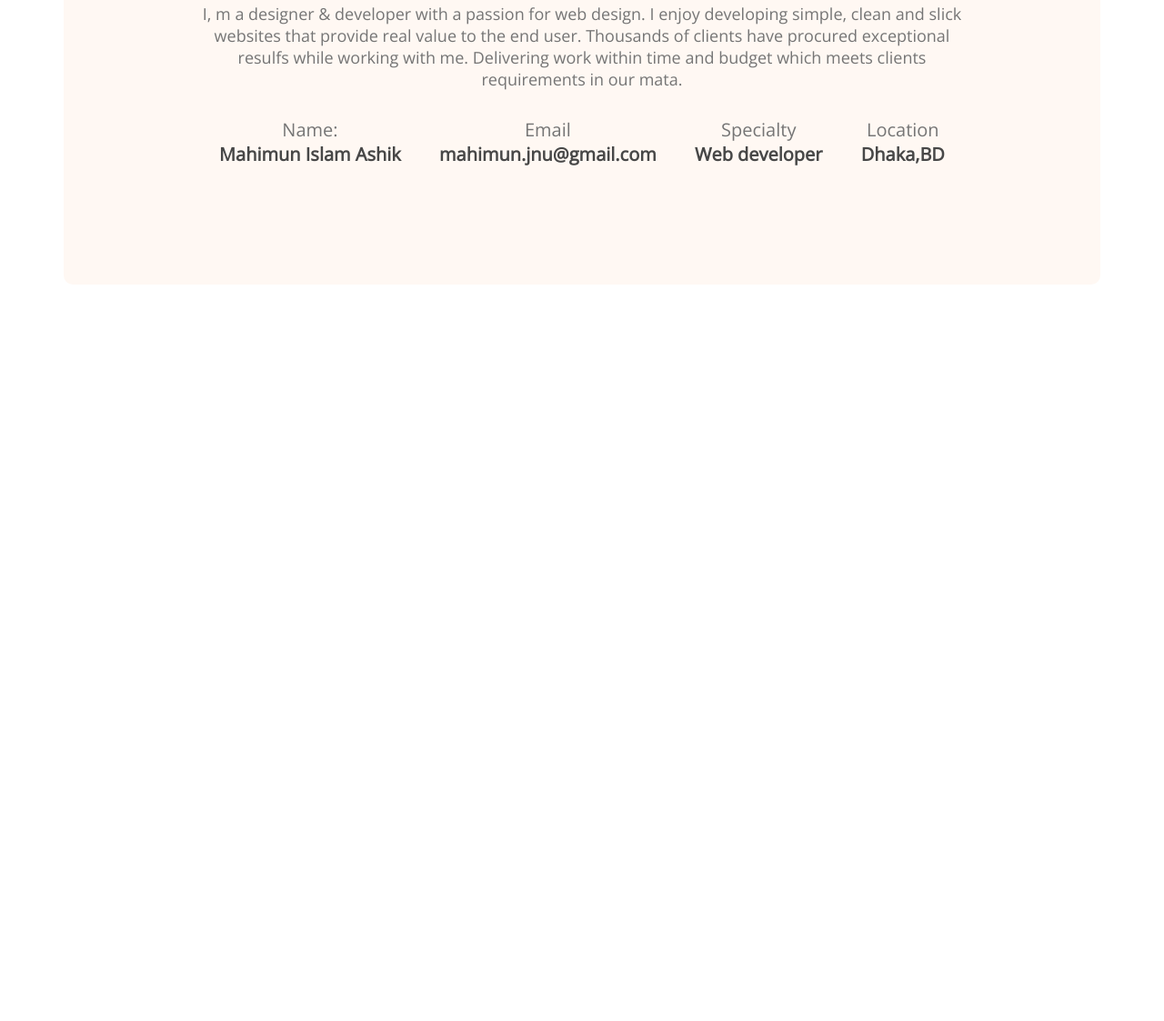
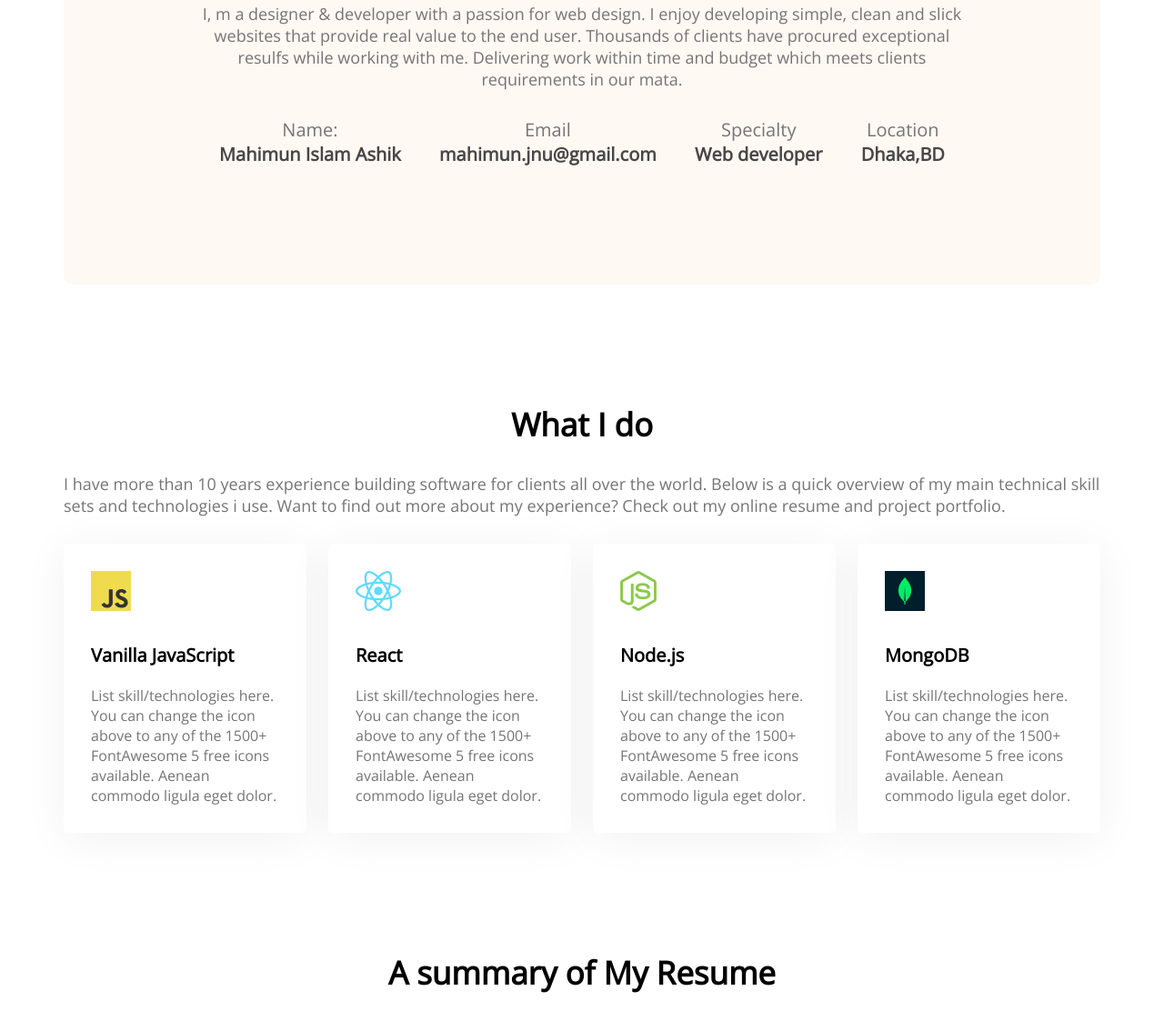
Before and after one commit to ashikjnu/devoloper-portfolio, a plain HTML site: page index.html in a window 1280 px wide. Shown: the part 1174-2297 px from the top of the page at 91% size. Before the commit the page ends 1487 px from the top, so only its background shows below. Drawn offline with nearby package versions, Linux system fonts and the light colour scheme.

Commit message:
added skill content

```diff
--- a/index.html
+++ b/index.html
@@ -59,6 +59,40 @@
             </div>
 
         </section>
+        <section class="wht-i-do">
+            <h3 class="section-title">What I do </h3>
+            <p class="section-description">I have more than 10 years experience building software for clients all over the world. Below is a quick overview of my main technical skill sets and technologies i use. Want to find out more about my experience? Check out my online resume and project portfolio.</p>
+            <div class="skill-container">
+                <div class="skill">
+                    <img src="images/icons/js.png" alt="">
+                    <p class="skill-title">Vanilla JavaScript</p>
+                    <p class="skill-description">List skill/technologies here. You can change the icon above to any of the 1500+ FontAwesome 5 free icons available. Aenean commodo ligula eget dolor.</p>
+                </div>
+                <div class="skill">
+                    <img src="images/icons/react.png" alt="">
+                    <p class="skill-title">React</p>
+                    <p class="skill-description">List skill/technologies here. You can change the icon above to any of the 1500+ FontAwesome 5 free icons available. Aenean commodo ligula eget dolor.</p>
+                </div>
+                <div class="skill">
+                    <img src="images/icons/nodejs.png" alt="">
+                    <p class="skill-title">Node.js</p>
+                    <p class="skill-description">List skill/technologies here. You can change the icon above to any of the 1500+ FontAwesome 5 free icons available. Aenean commodo ligula eget dolor.</p>
+                </div>
+                <div class="skill">
+                    <img src="images/icons/mongo.png" alt="">
+                    <p class="skill-title">MongoDB</p>
+                    <p class="skill-description">List skill/technologies here. You can change the icon above to any of the 1500+ FontAwesome 5 free icons available. Aenean commodo ligula eget dolor.</p>
+                </div>
+            </div>
+        </section>
+        <section class="resume">
+            <h3 class="section-title">A summary of My Resume</h3>
+            <div class="resume-content">
+                <div>
+
+                </div>
+            </div>
+        </section>
 
 
     </main>
--- a/styles/portfolio.css
+++ b/styles/portfolio.css
@@ -79,6 +79,7 @@ text-align: center;
 font-size: 35px;
 
  margin-bottom: 30px;
+ text-align: center;
 }
 .section-description{
     color: #757575;
@@ -100,3 +101,32 @@ font-size: 20px;
 color: #474747;
 
 }
+.wht-i-do{
+    margin-top: 130px;
+
+}
+
+    .skill-container{
+    display: flex;
+    gap: 24px;
+}
+.skill{
+    background: #FFFFFF;
+    box-shadow: 0px 6px 50px rgba(0, 0, 0, 0.06);
+ border-radius: 5px;
+ padding: 30px;
+}
+.skill-title{
+    font-weight: 700;
+    font-size: 20px;
+    margin-top: 30px;
+    margin-bottom :20px;
+}
+.skill-description{
+    color: #757575;
+    font-weight: 400;
+font-size: 16px;
+}
+.resume{
+    margin-top: 130px;
+}
```
